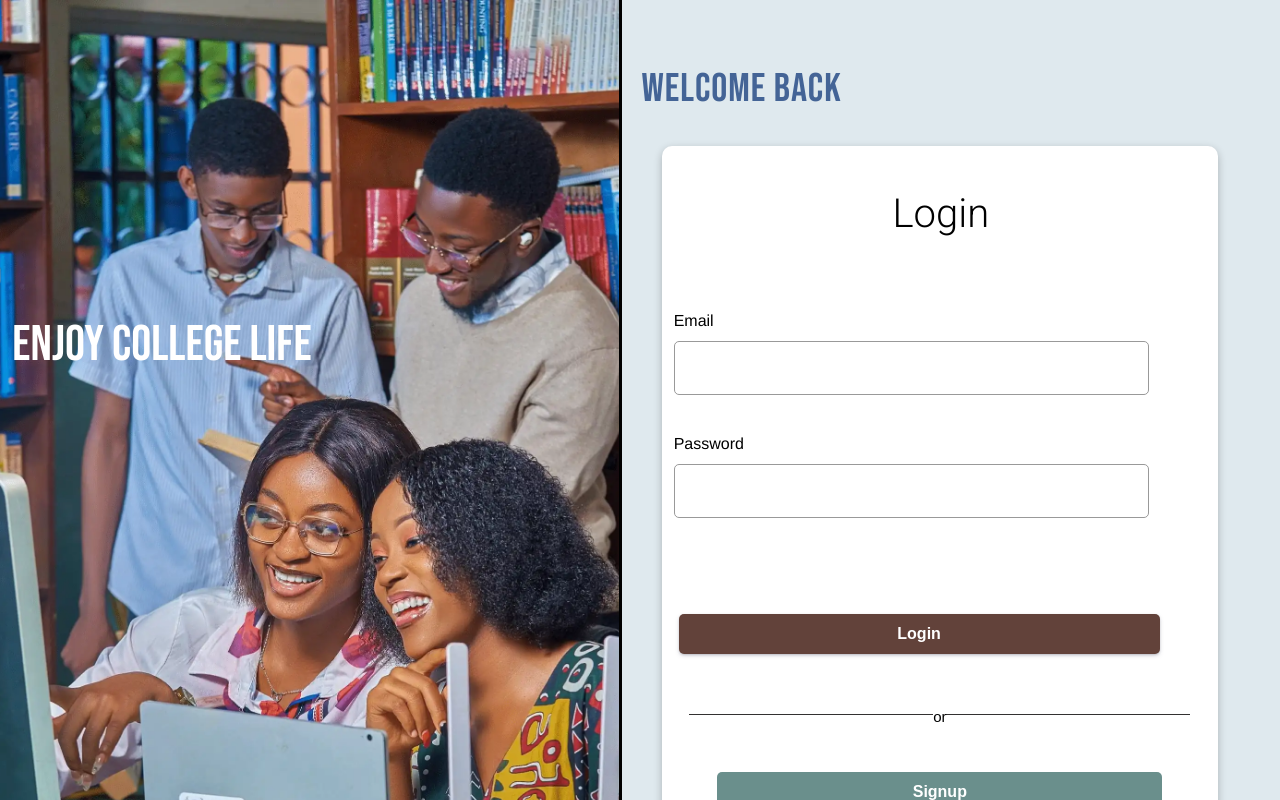
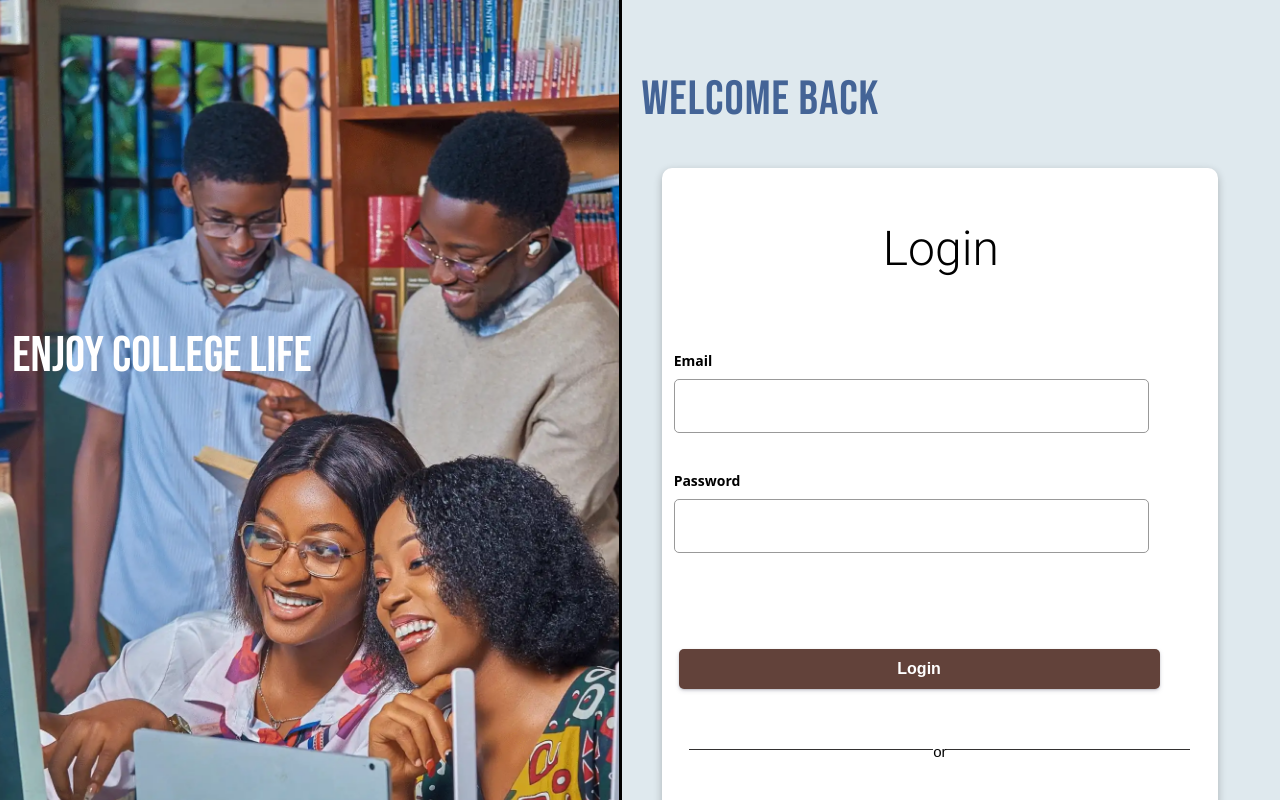
Before and after one commit to LN247/college-companion, a React (Vite) app: page /login in a window 1280 px wide. Shown: the top 800 px of the page. Built offline with nearby package versions, Linux system fonts and the light colour scheme; no server answers.

Commit message:
some changes

```diff
--- a/src/Styles/Forms.css
+++ b/src/Styles/Forms.css
@@ -25,7 +25,7 @@
   text-align: left;
   font-weight: 125;
   color: #446496;
-  font-size: 40px;
+  font-size: 48px;
   position: relative;
 }
 
@@ -80,8 +80,10 @@
 
 .label {
   margin-bottom: 8px;
-  font-size: medium;
-  font-family: "Franklin Gothic Medium", "Arial Narrow", Arial, sans-serif;
+  font-size: 14px;
+  font-weight: bold;
+  font-family: system-ui, -apple-system, BlinkMacSystemFont, "Segoe UI", Roboto,
+    Oxygen, Ubuntu, Cantarell, "Open Sans", "Helvetica Neue", sans-serif;
 }
 
 .left-box {
@@ -123,11 +125,11 @@
 }
 .login-message > h2 {
   font-family: "Roboto", cursive;
-
   text-align: center;
-  font-weight: 500;
+  font-weight: bold;
   color: #000000;
-  font-size: 40px;
+  font-size: 48px;
+  font-weight: bold;
   display: block;
   margin-bottom: 60px;
 }
```
